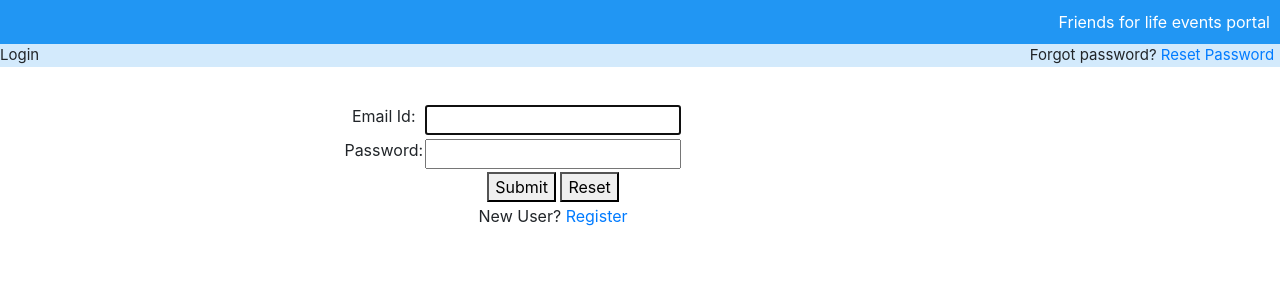
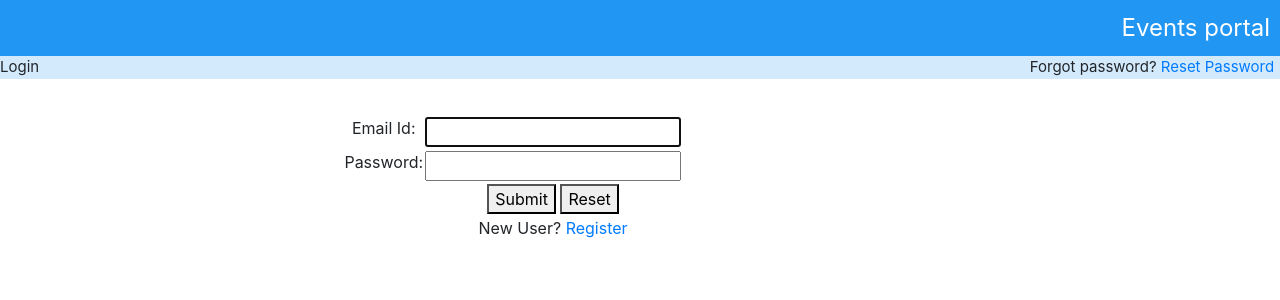
Before and after one commit to tksundar/ffl, a Django app: page /events/ in a window 1280 px wide. Shown: the top 300 px of the page. Run offline with Django 3.2, Linux system fonts and the light colour scheme; data that the repository does not hold is empty; some libraries are stand-ins or nearby versions.

```diff
--- a/events/admin.py
+++ b/events/admin.py
@@ -3,7 +3,7 @@ from django.contrib import admin
 from .forms import FileUploadForm
 from .models import File_uploads, Event, Event_Admin
 
-admin.site.site_header = 'Friends for life Events Portal admin'
+admin.site.site_header = 'Events Portal admin'
 admin.site.site_title = 'Events Portal admin'
 # admin.site.site_url = 'http://localhost/'
 admin.site.index_title = 'Events administration'
--- a/events/static/events/simple.css
+++ b/events/static/events/simple.css
@@ -1,14 +1,10 @@
-.sidebar-nav {
-    margin-top: 20px;
-    padding: 0;
-    list-style: none;
-}
+
 .banner-right {
-    margin: auto;
     color: white;
     text-align: right;
     background: #2196F3;
     padding: 10px;
+    font-size: 30px;
 }
 
 .reverse-title{
--- a/events/templates/events/base.html
+++ b/events/templates/events/base.html
@@ -11,14 +11,14 @@
 </head>
 <body>
 {% if not user  %}
-    <div class="banner-right">
-        Friends for life events portal
+    <div class="banner-right" style="font-style: normal; font-size: x-large">
+       Events portal
     </div>
 {% else %}
-    <div class="banner-right">
-        Friends for life events portal<br>
-        <span><a href="{% url 'events:index' %}"><img src="{% static 'events/home.png' %}"></a> </span>
-        <span style="color: white;font-style: normal">&nbsp;
+    <div class="banner-right " style="font-style: normal; font-size: x-large">
+        Events portal<br>
+        <span style=><a href="{% url 'events:index'  %}"><img src="{% static 'events/home.png' %}"></a> </span>
+        <span style="color: white;font-size: small">&nbsp;
                 Hi &nbsp;{{ user.username }}!&nbsp;<a href="{% url 'events:logout' %}" style="color: white">logout</a>
             </span>
     </div>
```
